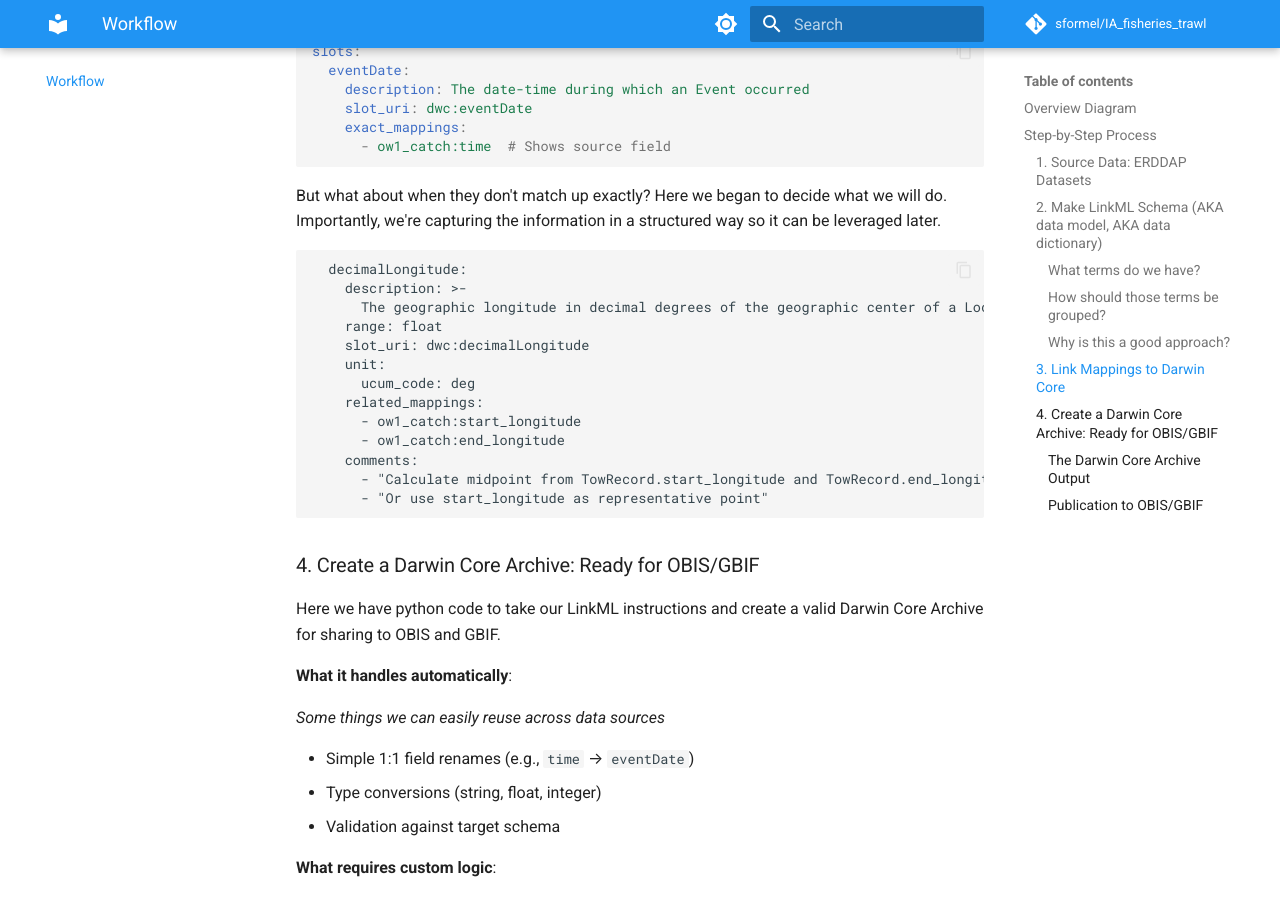
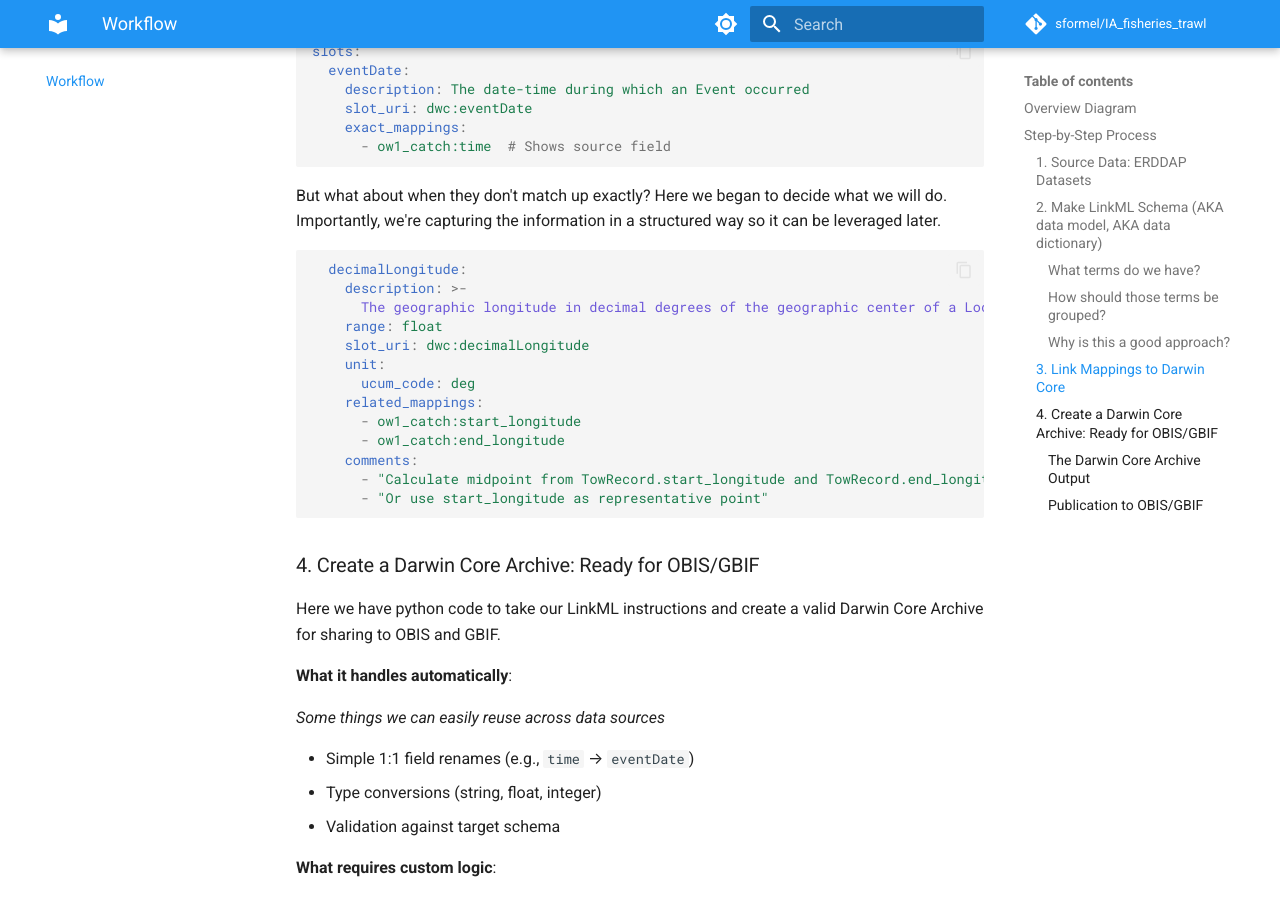
Before and after one commit to sformel/IA_fisheries_trawl, an MkDocs documentation site: the page built from docs/workflow.md, in a window 1280 px wide and 900 px high, scrolled down 1965 px. Built offline with MkDocs 1.6.1 and Material for MkDocs 9.7.7, drawn with Linux system fonts in a browser that asks for light colours; comment, search, counter and statistics services are not loaded; some of the changed text lies outside the part shown.

Commit message:
fix yaml rendering issue

````diff
--- a/docs/workflow.md
+++ b/docs/workflow.md
@@ -38,7 +38,7 @@
 
 Again, this is essentially a well-structured data dictionary. Terms might look like this:
 
-```
+```yaml
 latitude:
     description: Latitude coordinates entered at start of trawl
     range: float
@@ -91,7 +91,7 @@
 
 But what about when they don't match up exactly?  Here we began to decide what we will do. Importantly, we're capturing the information in a structured way so it can be leveraged later.
 
-```
+```yaml
   decimalLongitude:
     description: >-
       The geographic longitude in decimal degrees of the geographic center of a Location.
````
Also changed, not shown: docs/reusability.md (+1 -0 lines).
